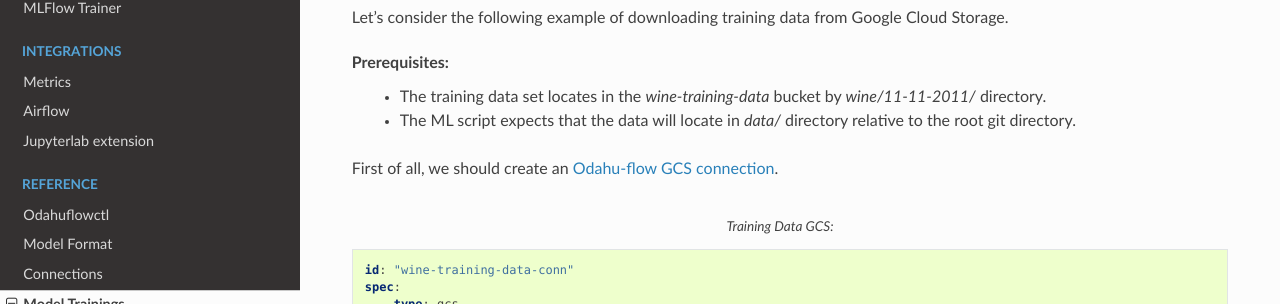
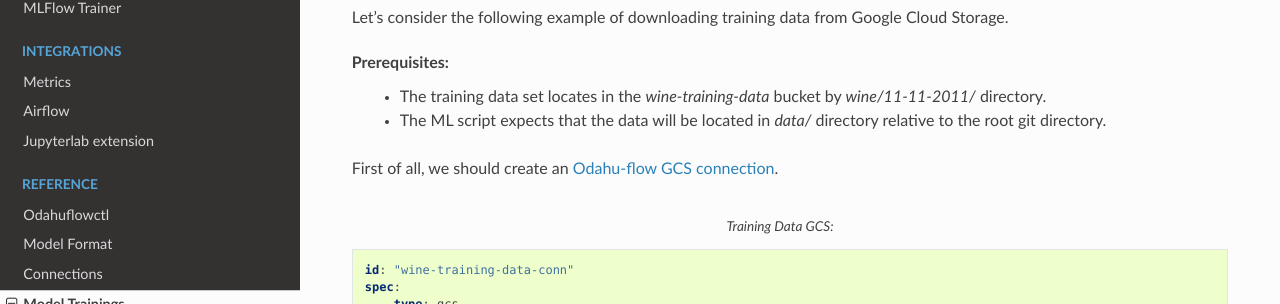
Before and after one commit to odahu/odahu-docs, a Sphinx documentation site: the page built from source/ref_trainings.rst, in a window 1280 px wide and 900 px high, scrolled down 1657 px. Shown: the part 147-451 px from the top of the window. Built offline with Sphinx 7.4.7 and the Read the Docs theme 2.0.0, drawn with Linux system fonts in a browser that asks for light colours; formulas are drawn with MathJax 3; pages that are not in the unit, such as notebooks, are missing from menus.

Commit message:
Update source/ref_trainings.rst
Co-Authored-By: karbyshevds <karbyshevds@gmail.com>

```diff
--- a/source/ref_trainings.rst
+++ b/source/ref_trainings.rst
@@ -99,7 +99,7 @@ Let's consider the following example of downloading training data from Google Cl
 
 Prerequisites:
     * The training data set locates in the `wine-training-data` bucket by `wine/11-11-2011/` directory.
-    * The ML script expects that the data will locate in `data/` directory relative to the root git directory.
+    * The ML script expects that the data will be located in `data/` directory relative to the root git directory.
 
 First of all, we should create an :ref:`Odahu-flow GCS connection<ref_connections:Google Cloud Storage>`.
 
```
